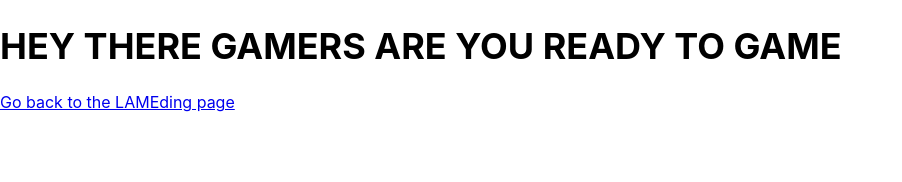
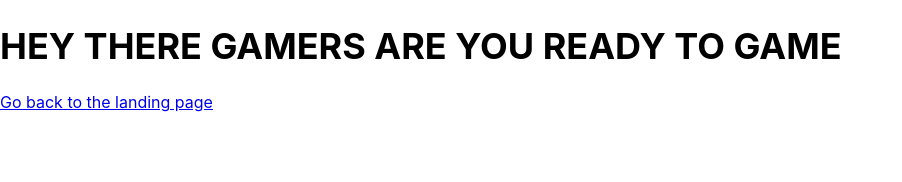
Before and after one commit to dekudev8/my-vg-list, a React (Create React App) app: page /main in a window 1280 px wide. Shown: the top 182 px of the page, without its empty margins (0-902 px from the left). Built offline with nearby package versions, Linux system fonts and the light colour scheme.

Commit message:
updated homepage text lol

```diff
--- a/src/pages/home/HomePage.tsx
+++ b/src/pages/home/HomePage.tsx
@@ -11,7 +11,7 @@ export const HomePage: React.FC = () => {
   return (
     <>
       <TopHeader>HEY THERE GAMERS ARE YOU READY TO GAME</TopHeader>
-      <SiteLink to='/'>Go back to the LAMEding page</SiteLink>
+      <SiteLink to='/'>Go back to the landing page</SiteLink>
     </>
   );
 };
```
